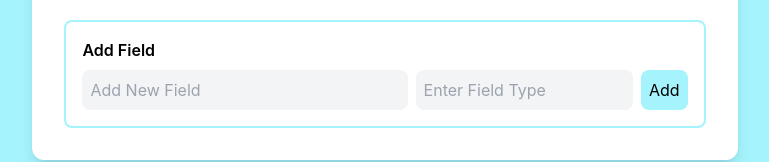
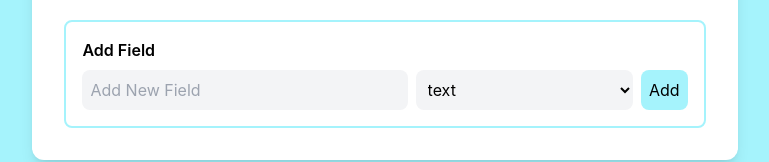
Before and after one commit to Aayushi-Mittal/GDC-WD301, a React (Create React App) app: page / in a window 1280 px wide. Both pictures are taken after a click on the button "Open Form". Shown: the part 613-775 px from the top of the page, without its empty margins (255-1024 px from the left). Built offline with nearby package versions, Linux system fonts and the light colour scheme.

Commit message:
In-Browser Persistent Storage

```diff
--- a/src/components/Form.tsx
+++ b/src/components/Form.tsx
@@ -1,7 +1,14 @@
 import LabelledInput from "./LabelledInput";
 import { useState } from 'react'
 
-const formFields = [
+export interface formField {
+  id: number;
+  label: string;
+  type: string;
+  value: string;
+}
+
+const initialFormFields: formField[] = [
   { id: 1, label: "First Name", type: "text", value:"" },
   { id: 2, label: "Last Name", type: "text", value:"" },
   { id: 3, label: "Email", type: "email", value:"" },
@@ -9,10 +16,18 @@ const formFields = [
   { id: 5, label: "Phone Number", type: "tel", value:"" },
 ];
 
+const initialState: () => formField[] = () => {
+  const formFieldsJSON = localStorage.getItem("formFields");
+  const persistantFormFields = formFieldsJSON ? JSON.parse(formFieldsJSON) : initialFormFields;
+  return persistantFormFields;
+}
+const saveFormData = (currentState: formField[]) => {
+  localStorage.setItem("formFields", JSON.stringify(currentState));
+}
+
 function Form(props: { closeFormCB: () => void }) {
-  const [state, setState] = useState(formFields);
+  const [state, setState] = useState(initialState());
   const [newField, setNewField] = useState("");
-  // const [value, setValue] = useState("");
   const [newFieldType, setNewFieldType] = useState("");
 
   const addField = () => {
@@ -52,7 +67,7 @@ function Form(props: { closeFormCB: () => void }) {
         <LabelledInput key={field.id} id={field.id} label={field.label} value={field.value} type={field.type} removeFieldCB={removeField} updateInputValueCB={updateInputValue} />
       ))}
       <div className="flex justify-between gap-2">
-        <input type="submit" value="Submit" className="p-2 mt-6 bg-cyan-200 rounded-lg hover:bg-cyan-300 w-1/3" />
+        <input type="submit" value="Submit" className="p-2 mt-6 bg-cyan-200 rounded-lg hover:bg-cyan-300 w-1/3" onClick={(_) => saveFormData(state)} />
         <button className="p-2 mt-6 bg-cyan-200 rounded-lg hover:bg-cyan-300 w-1/3" onClick={resetForm}>Reset</button>
         <button className="p-2 mt-6 bg-cyan-200 rounded-lg hover:bg-cyan-300 w-1/3" onClick={props.closeFormCB}>Close Form</button>
       </div>
@@ -67,13 +82,26 @@ function Form(props: { closeFormCB: () => void }) {
               e.preventDefault();
               setNewField(e.target.value);
             }} />
-          <input type="text"
+          <select
             className="p-2 mt-2 bg-gray-100 rounded-lg outline-cyan-500 w-2/5"
             placeholder="Enter Field Type"
             onChange={(e) => {
               e.preventDefault();
               setNewFieldType(e.target.value);
-            }} />
+            }}>
+              <option value="text">text</option>
+              <option value="number">number</option>
+              <option value="email">email</option>
+              <option value="url">url</option>
+              <option value="date">date</option>
+              <option value="month">month</option>
+              <option value="week">week</option>
+              <option value="time">time</option>
+              <option value="tel">tel</option>
+              <option value="color">color</option>
+              <option value="file">file</option>
+              <option value="checkbox">checkbox</option>
+            </select>
           <button className="p-2 mt-2 bg-cyan-200 rounded-lg hover:bg-cyan-300" onClick={addField}>Add</button>
         </div>
       </div>
```
